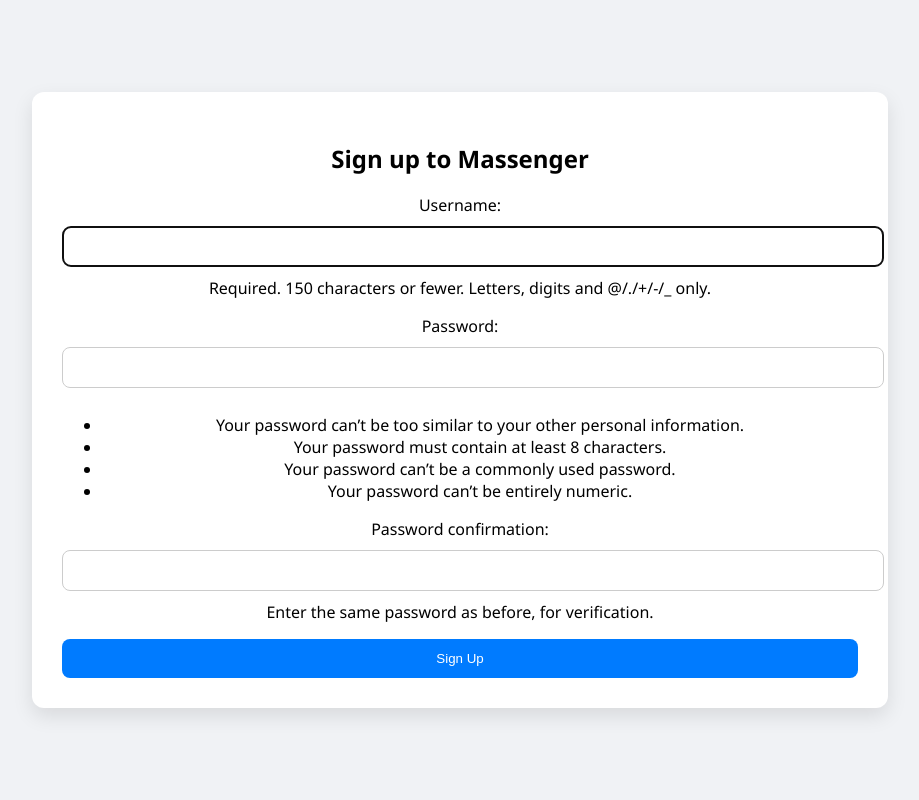
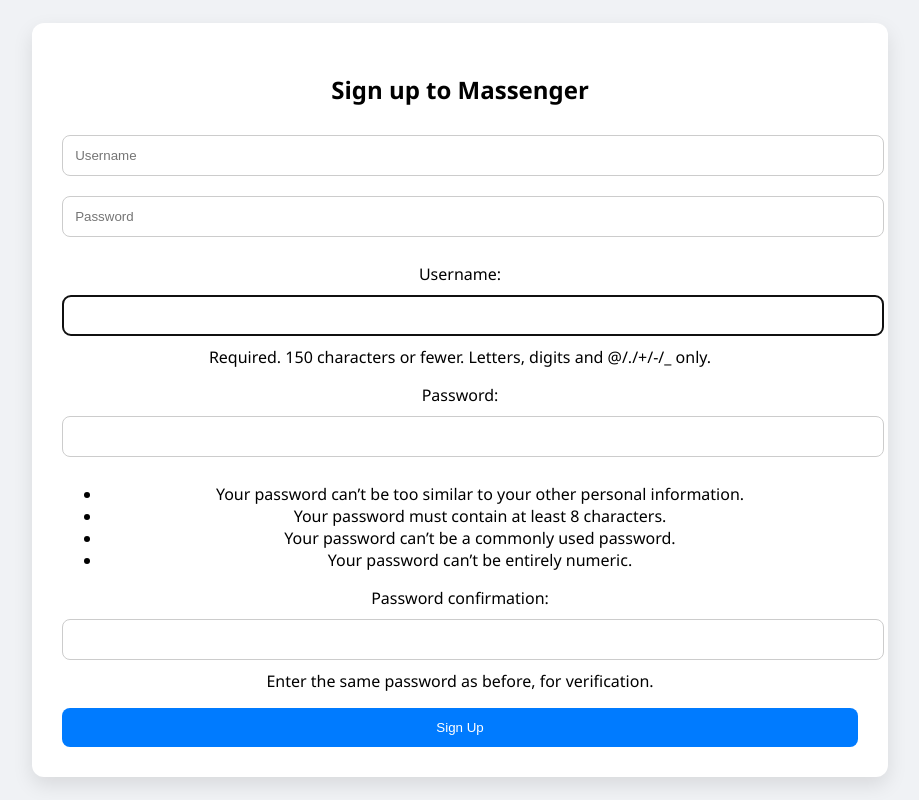
Before and after one commit to Arvansh/Django-Massenger-Proj, a Django app: page /register/ in a window 1280 px wide. Shown: the whole page, without its empty margins (180-1099 px from the left). Run offline with Django 4.2, Linux system fonts and the light colour scheme.

Commit message:
Update register.html

```diff
--- a/massenger/templates/massenger/register.html
+++ b/massenger/templates/massenger/register.html
@@ -12,8 +12,8 @@
     <h2>Sign up to Massenger</h2>
     <form method="POST">
       {% csrf_token %}
-      <!--<input type="text" name="username" placeholder="Username" required>
-      <input type="password" name="password" placeholder="Password" required>-->
+      <input type="text" name="username" placeholder="Username" required>
+      <input type="password" name="password" placeholder="Password" required>
       {{ form.as_p }}
       <button type="submit">Sign Up</button>
     </form>
```
